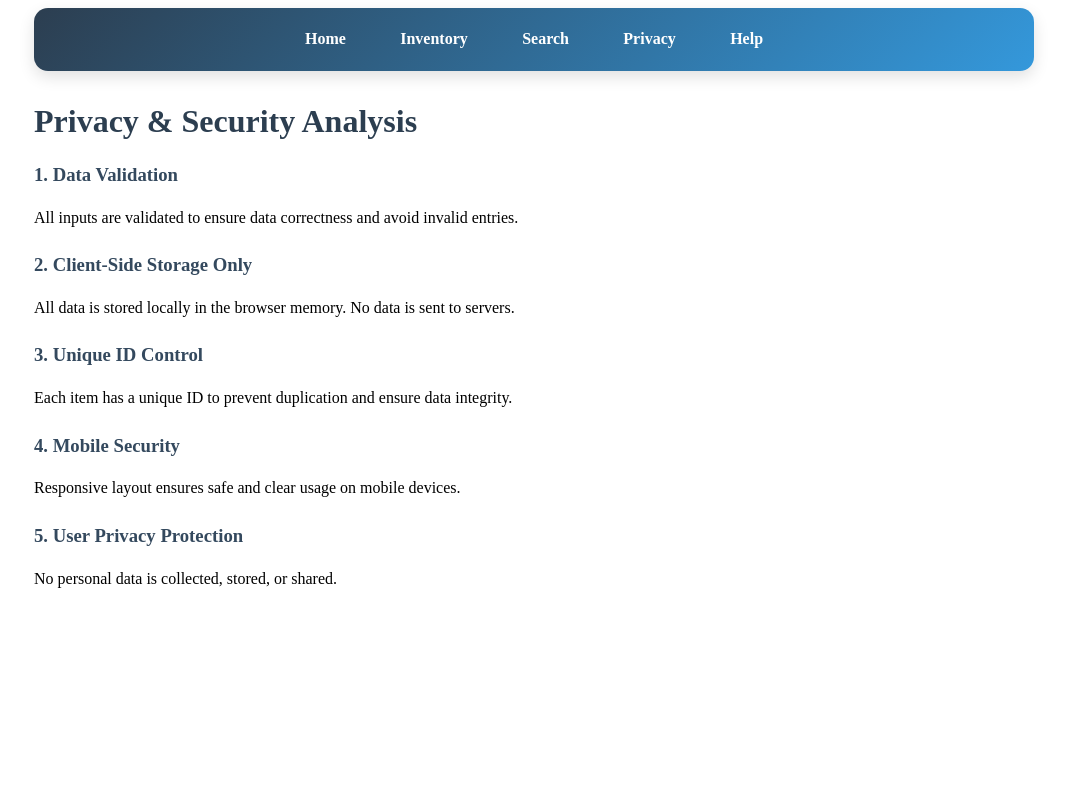
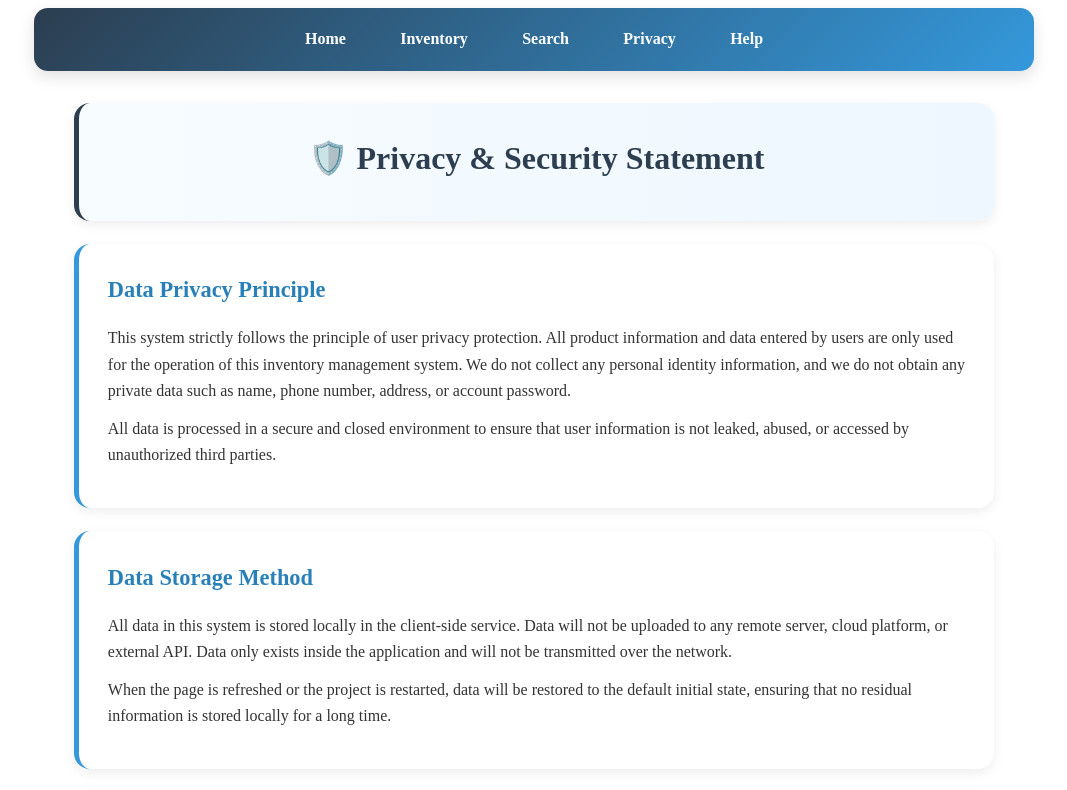
Before and after one commit to TCFeatherDute/24833170_PMS_A2, an Angular app in the folder Part2/inventory-angular/: page /privacy in a window 1280 px wide. Shown: the top 790 px of the page, without its empty margins (106-1173 px from the left). Built offline with nearby package versions, Linux system fonts and the light colour scheme.

Commit message:
- Beautify the privacy and security page, adopting a unified card style, and add a large amount of detailed privacy explanations, data storage rules, security protection mechanisms, user rights, and system security design descriptions

```diff
--- a/Part2/inventory-angular/src/app/features/help/help.html
+++ b/Part2/inventory-angular/src/app/features/help/help.html
@@ -1,7 +1,6 @@
 <div class="help-page">
   <div class="card">
     <h1>Help & User Guide</h1>
-    <p>Inventory Management System | PROG2005 Assignment 2</p>
   </div>
 
   <div class="card">
--- a/Part2/inventory-angular/src/app/features/privacy/privacy.css
+++ b/Part2/inventory-angular/src/app/features/privacy/privacy.css
@@ -1,4 +1,42 @@
-h1 { color: #2c3e50; }
-.content { margin-top: 1rem; }
-h3 { margin-top: 1.5rem; color: #34495e; }
-p { line-height: 1.6; }
+.privacy-page {
+  max-width: 920px;
+  margin: 0 auto;
+  padding: 0 1rem 2rem;
+  display: flex;
+  flex-direction: column;
+  gap: 1.4rem;
+}
+
+.card {
+  background: #ffffff;
+  padding: 1.8rem;
+  border-radius: 16px;
+  box-shadow: 0 4px 12px rgba(0, 0, 0, 0.07);
+  border-left: 5px solid #3498db;
+  line-height: 1.65;
+}
+
+.hero-card {
+  text-align: center;
+  border-left: 5px solid #2c3e50;
+  background: linear-gradient(to right, #f7fcff, #eef7ff);
+}
+
+.card h1 {
+  font-size: 2rem;
+  color: #2c3e50;
+  margin: 0 0 0.5rem;
+}
+
+.card h2 {
+  font-size: 1.4rem;
+  color: #2980b9;
+  margin-top: 0;
+  margin-bottom: 1rem;
+}
+
+.card p {
+  font-size: 1rem;
+  color: #333;
+  margin: 0.7rem 0;
+}
--- a/Part2/inventory-angular/src/app/features/privacy/privacy.html
+++ b/Part2/inventory-angular/src/app/features/privacy/privacy.html
@@ -1,18 +1,44 @@
-<h1>{{ title }}</h1>
+<div class="privacy-page">
+  <div class="card hero-card">
+    <h1>🛡️ Privacy & Security Statement</h1>
+  </div>
 
-<div class="content">
-  <h3>1. Data Validation</h3>
-  <p>All inputs are validated to ensure data correctness and avoid invalid entries.</p>
+  <div class="card">
+    <h2>Data Privacy Principle</h2>
+    <p>This system strictly follows the principle of user privacy protection. All product information and data entered by users are only used for the operation of this inventory management system. We do not collect any personal identity information, and we do not obtain any private data such as name, phone number, address, or account password.</p>
+    <p>All data is processed in a secure and closed environment to ensure that user information is not leaked, abused, or accessed by unauthorized third parties.</p>
+  </div>
 
-  <h3>2. Client‑Side Storage Only</h3>
-  <p>All data is stored locally in the browser memory. No data is sent to servers.</p>
+  <div class="card">
+    <h2>Data Storage Method</h2>
+    <p>All data in this system is stored locally in the client-side service. Data will not be uploaded to any remote server, cloud platform, or external API. Data only exists inside the application and will not be transmitted over the network.</p>
+    <p>When the page is refreshed or the project is restarted, data will be restored to the default initial state, ensuring that no residual information is stored locally for a long time.</p>
+  </div>
 
-  <h3>3. Unique ID Control</h3>
-  <p>Each item has a unique ID to prevent duplication and ensure data integrity.</p>
+  <div class="card">
+    <h2>Data Security Protection</h2>
+    <p>• Unique item ID verification to prevent data duplication and confusion</p>
+    <p>• Complete form validation to avoid invalid or malicious data</p>
+    <p>• No database connection, no external network interaction, reducing security risks</p>
+    <p>• Front-end-only data processing mode to improve overall system security</p>
+    <p>• Clear data operation logic, making data behaviour controllable and traceable</p>
+  </div>
 
-  <h3>4. Mobile Security</h3>
-  <p>Responsive layout ensures safe and clear usage on mobile devices.</p>
+  <div class="card">
+    <h2>User Rights & Security Commitment</h2>
+    <p>Users have full control over all data in the system. Users can add, modify, delete, query, and filter data at any time. The system does not store any hidden data or automatically collect information.</p>
+    <p>We promise that the system will not use user data for commercial purposes, will not share data with third parties, and will not perform any behaviour that endangers information security.</p>
+  </div>
 
-  <h3>5. User Privacy Protection</h3>
-  <p>No personal data is collected, stored, or shared.</p>
+  <div class="card">
+    <h2>Application Security Design</h2>
+    <p>This system adopts standard Angular security specifications, including safe form operations, independent component design, data encapsulation through service, and reasonable data interaction logic.</p>
+    <p>The interface design is simple and clear, avoiding misleading operations. The system has clear error prompts and operation feedback to ensure that users can use it safely and stably.</p>
+  </div>
+
+  <div class="card">
+    <h2>Summary of Privacy Policy</h2>
+    <p>This inventory management system is a secure, front-end-only application that focuses on privacy protection and data security. It does not collect personal information, does not upload data, does not have network risks, and provides users with a safe, reliable, and lightweight management experience.</p>
+    <p>All designs comply with basic network security and personal privacy protection specifications, fully meeting the security requirements of the course assignment.</p>
+  </div>
 </div>
```
